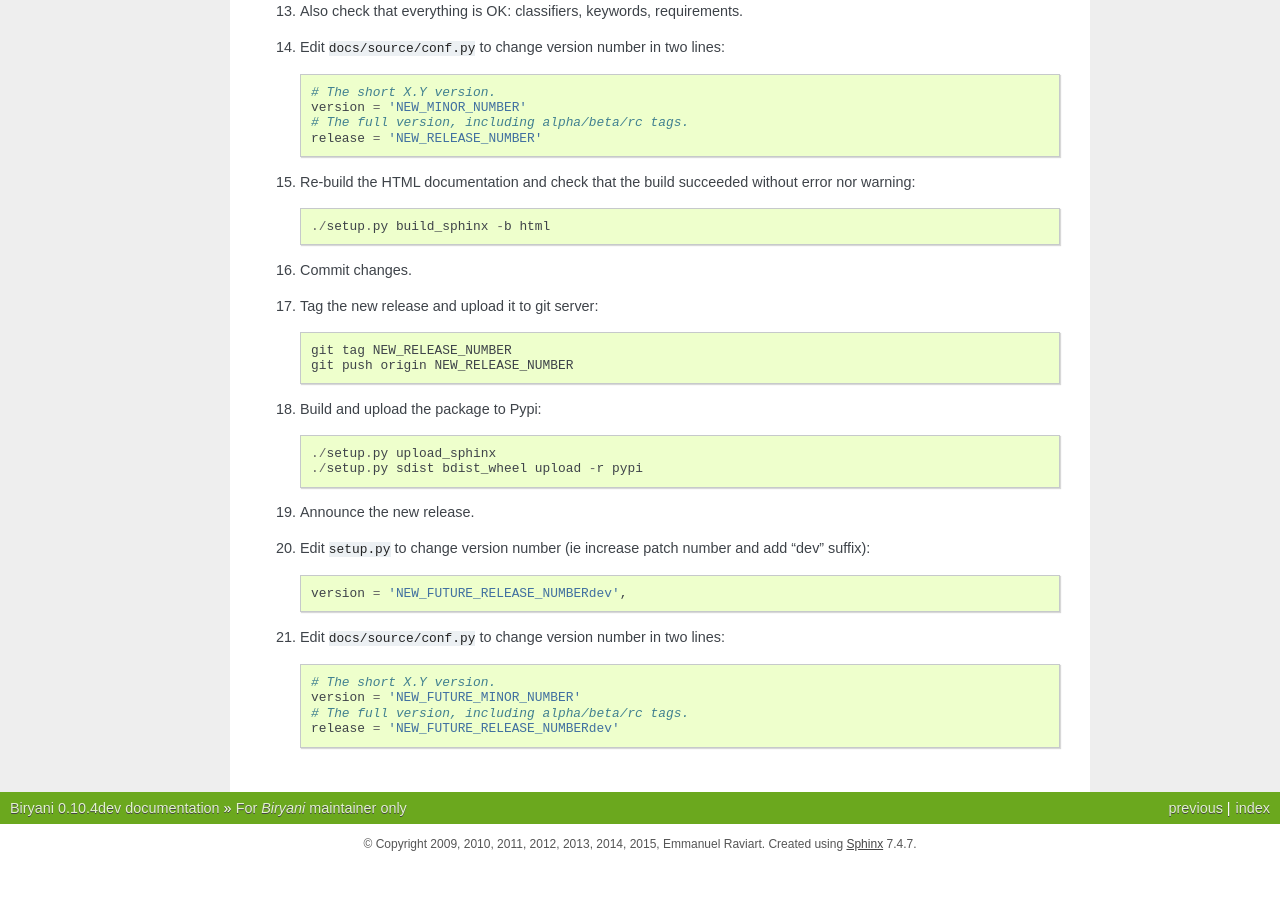
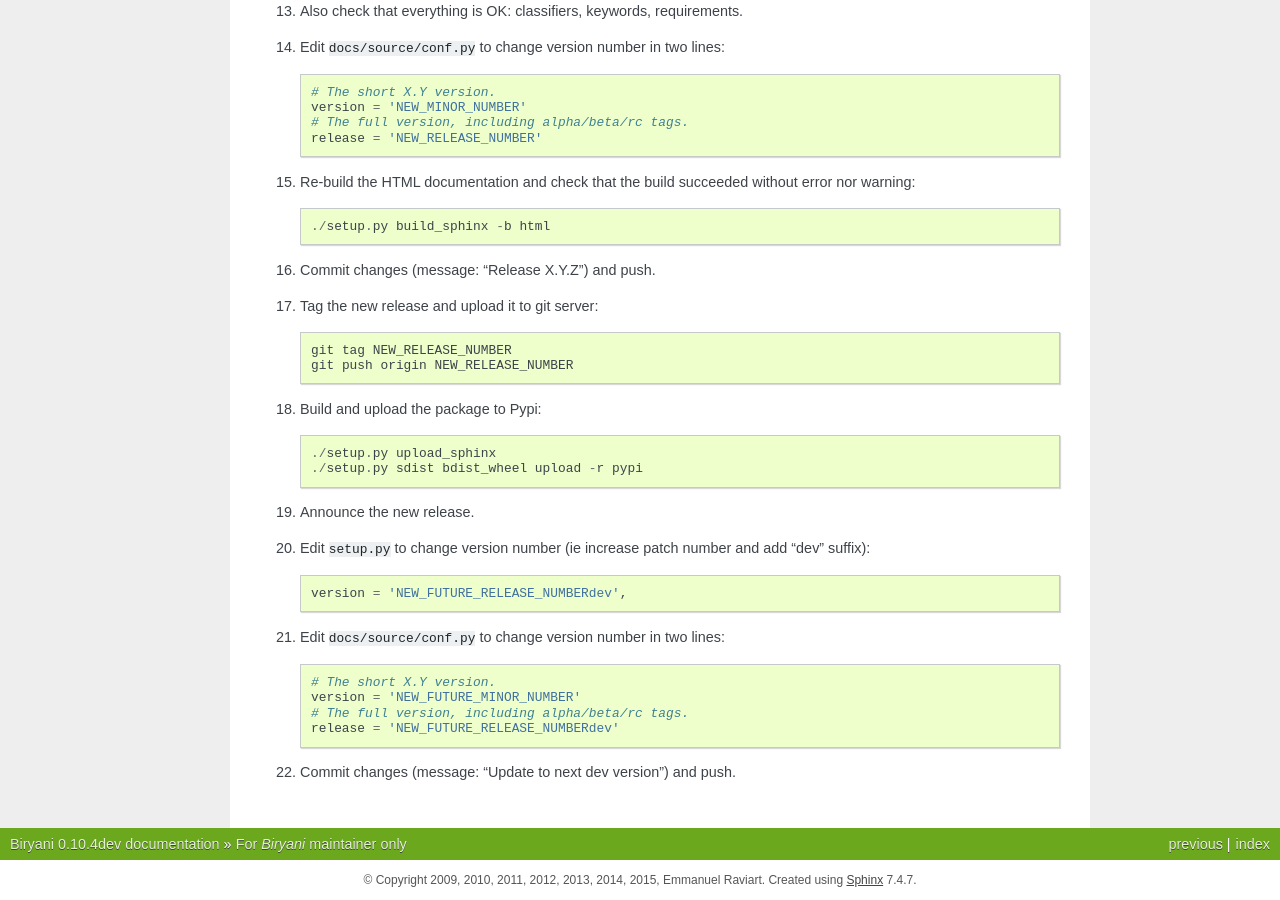
Before and after one commit to openfisca/biryani, a Sphinx documentation site: the page built from docs/source/for-maintainer-only.rst, in a window 1280 px wide and 900 px high, scrolled down 1114 px. Built offline with Sphinx 7.4.7, drawn with Linux system fonts in a browser that asks for light colours; before the commit the page ends 1978 px from its top, so only the background shows below that.

Commit message:
Update maintainer procedure

```diff
--- a/docs/source/for-maintainer-only.rst
+++ b/docs/source/for-maintainer-only.rst
@@ -63,7 +63,7 @@ How to release a new version of *Biryani*
 
     ./setup.py build_sphinx -b html
 
-#. Commit changes.
+#. Commit changes (message: "Release X.Y.Z") and push.
 
 #. Tag the new release and upload it to git server::
 
@@ -87,3 +87,5 @@ How to release a new version of *Biryani*
     version = 'NEW_FUTURE_MINOR_NUMBER'
     # The full version, including alpha/beta/rc tags.
     release = 'NEW_FUTURE_RELEASE_NUMBERdev'
+
+#. Commit changes (message: "Update to next dev version") and push.
```
